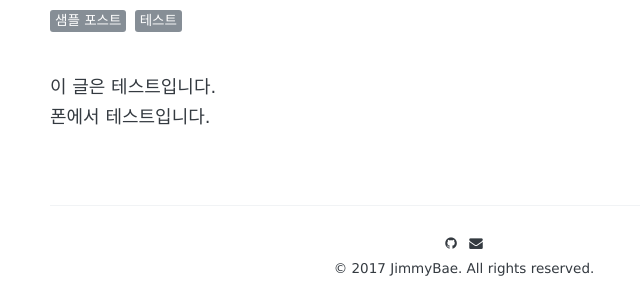
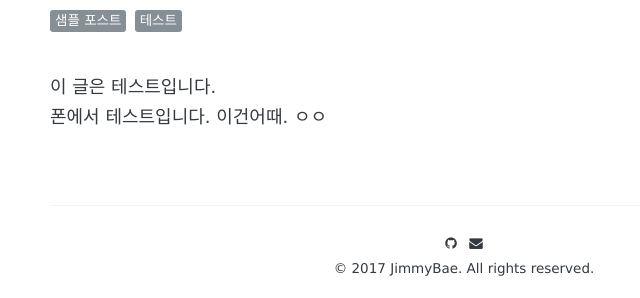
Before and after one commit to jimmybae/jimmybae.github.io, a Jekyll site: the page built from _posts/2017-09-05-샘플.md, in a window 1280 px wide. Shown: the part 202-500 px from the top of the page, without its empty margins (176-816 px from the left). Built offline with Jekyll 4.4.1, drawn with Linux system fonts in a browser that asks for light colours; some web fonts are replaced; comment, search, counter and statistics services are not loaded.

Commit message:
bae iphone
iphone test

```diff
--- a/_posts/2017-09-05-샘플.md
+++ b/_posts/2017-09-05-샘플.md
@@ -9,3 +9,5 @@ share: true
 ---
 이 글은 테스트입니다.
 폰에서 테스트입니다.
+이건어때.
+ㅇㅇ
```
